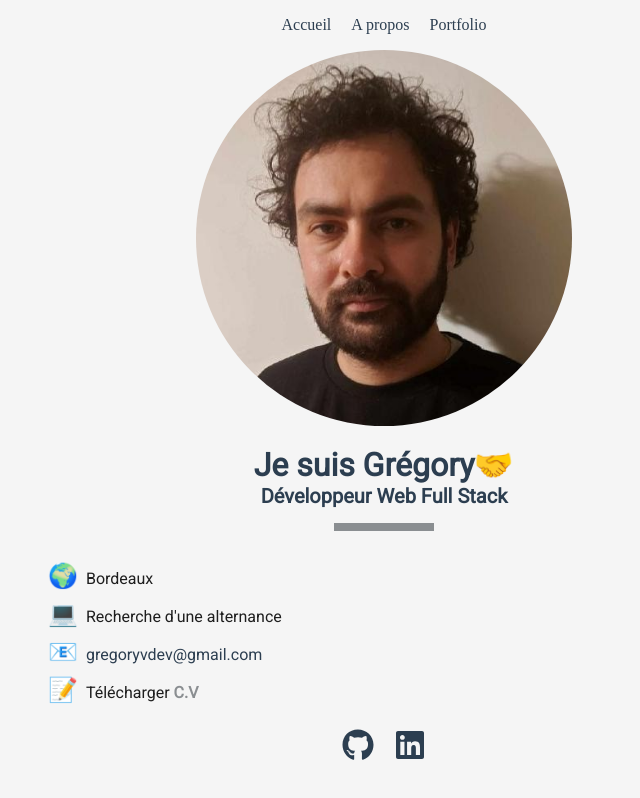
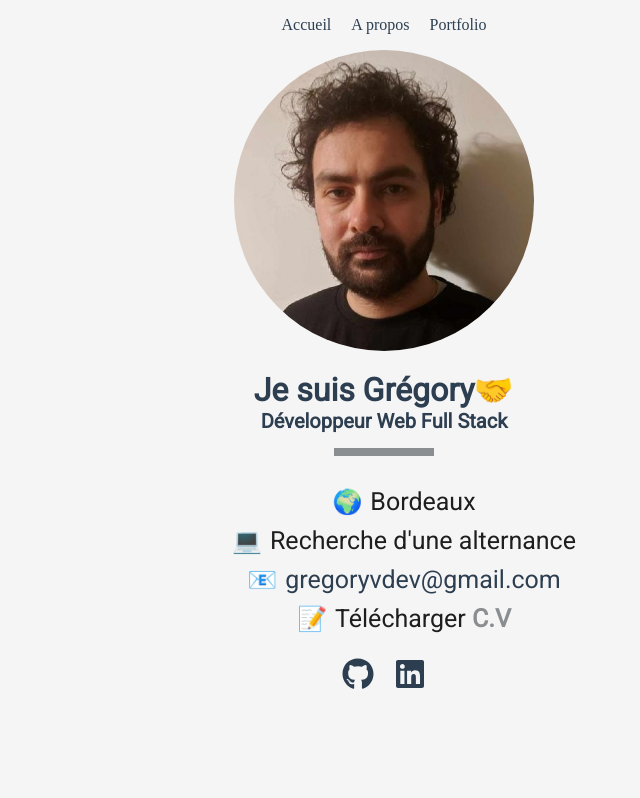
Before and after one commit to GregoryVDev/Portfolio, a React (Vite) app: page / in a window 768 px wide. Shown: the whole page, without its empty margins (0-640 px from the left). Built offline with nearby package versions, Linux system fonts and the light colour scheme.

Commit message:
Edited the className about to center the text and image

```diff
--- a/src/index.css
+++ b/src/index.css
@@ -228,9 +228,24 @@ section img {
 
 @media screen and (min-width: 768px) and (max-width: 1023px) {
 
+  .about {
+    display: flex;
+    flex-direction: column;
+    align-items: center;
+    justify-content: center;
+    text-align: center;
+    margin: 0 auto;
+    width: 80%;
+  }
+
   .about img {
-    display: flex;
+    display: block;
     margin: 0 auto 20px;
     width: 50%;
   }
+
+  .container-infos li {
+    font-size: 25px;
+    text-align: center;
+  }
 }
```
